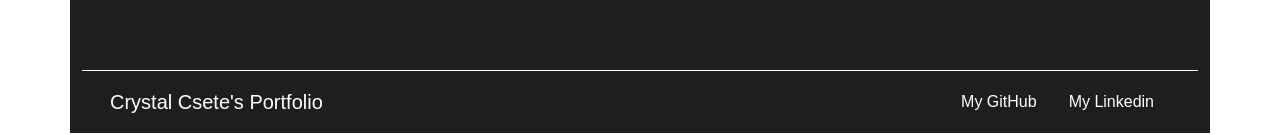
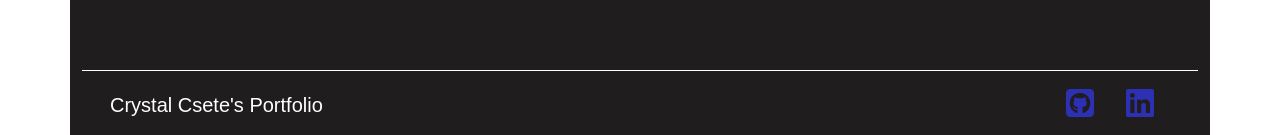
Before and after one commit to crystal-csete/Portfolio, a React (Create React App) app in the folder portfolio/: page / in a window 1280 px wide. Shown: the part 2591-2726 px from the top of the page. Built offline with nearby package versions, Linux system fonts and the light colour scheme.

Commit message:
Change links in footer to icons

```diff
--- a/portfolio/public/index.html
+++ b/portfolio/public/index.html
@@ -11,6 +11,7 @@
       name="description"
       content="Web site created using create-react-app"
     />
+    <link rel="stylesheet" href="path/to/font-awesome/css/font-awesome.min.css">
     <link
       href="https://cdn.jsdelivr.net/npm/bootstrap@5.0.1/dist/css/bootstrap.min.css"
       rel="stylesheet"
@@ -37,5 +38,6 @@
       integrity="sha384-Atwg2Pkwv9vp0ygtn1JAojH0nYbwNJLPhwyoVbhoPwBhjQPR5VtM2+xf0Uwh9KtT"
       crossorigin="anonymous"
     ></script>
+    <script src="https://use.fontawesome.com/1613718e88.js"></script>
   </body>
 </html>
--- a/portfolio/src/App.js
+++ b/portfolio/src/App.js
@@ -114,15 +114,15 @@ function App() {
                 href='https://github.com/crystal-csete'
                 target='_blank'
                 rel='noreferrer'>
-                My GitHub
+                <i className="fa fa-github-square"></i>
               </a>
             </li>
             <li>
               <a
-                href='www.linkedin.com/in/crystal-csete'
+                href='https://linkedin.com/in/crystal-csete'
                 target='_blank'
                 rel='noreferrer'>
-                My Linkedin
+                <i className="fa fa-linkedin-square" aria-hidden="true"></i>
               </a>
             </li>
           </ul>
--- a/portfolio/src/index.css
+++ b/portfolio/src/index.css
@@ -104,6 +104,7 @@ img:hover {
 nav.navbar.navbar-fixed-bottom {
   border-top: 1px solid #fff;
   padding: 1rem;
+  background-color: rgb(31, 29, 29);
 }
 
 .navbar-nav {
@@ -115,3 +116,15 @@ nav.navbar.navbar-fixed-bottom {
 li > a {
   padding: 1rem;
 }
+
+/* Icons styles */
+
+.fa-github-square {
+  font-size: 2rem;
+  color: rgb(46, 48, 180);
+}
+
+.fa-linkedin-square {
+  font-size: 2rem;
+  color: rgb(46, 48, 180);
+}
--- a/portfolio/src/index.js
+++ b/portfolio/src/index.js
@@ -11,7 +11,4 @@ ReactDOM.render(
   document.getElementById('root')
 );
 
-// If you want to start measuring performance in your app, pass a function
-// to log results (for example: reportWebVitals(console.log))
-// or send to an analytics endpoint. Learn more: https://bit.ly/CRA-vitals
 reportWebVitals();
```
